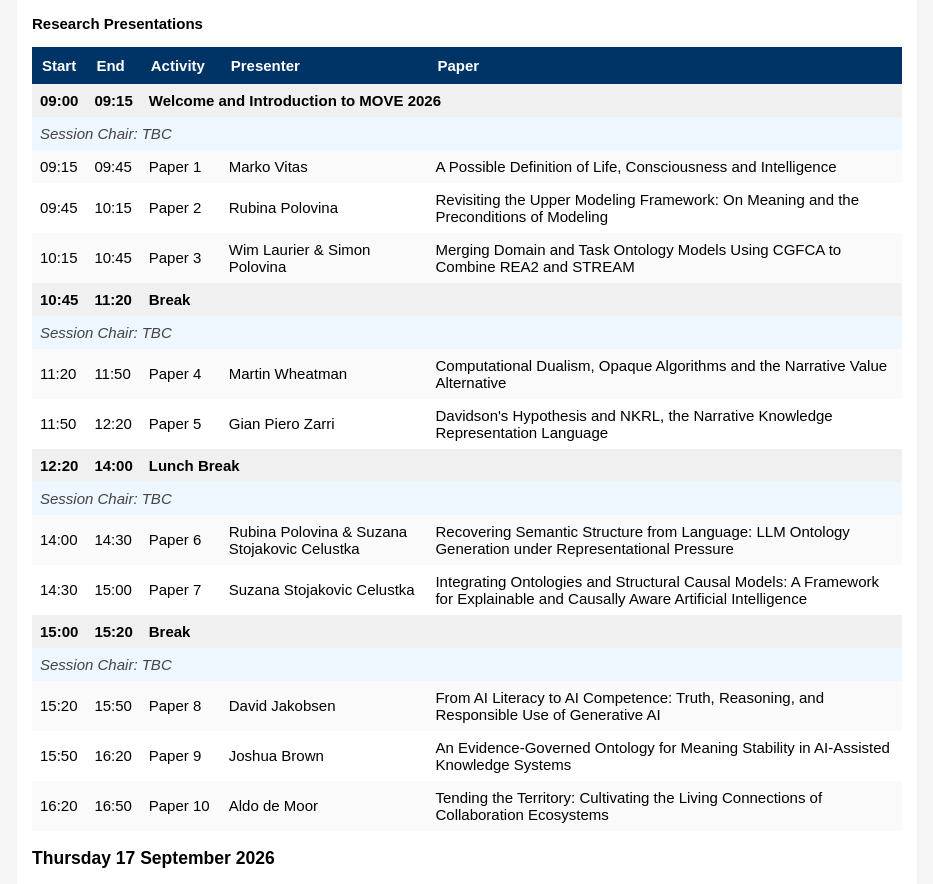
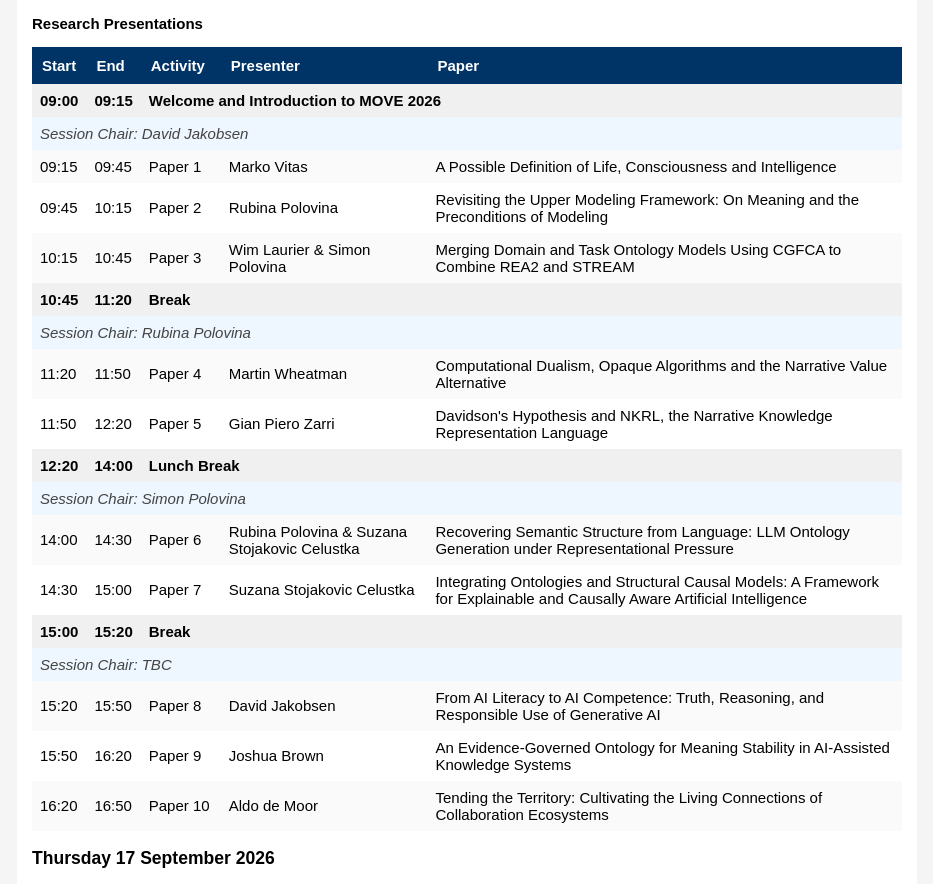
Before and after one commit to simonpolovinaSLL/MOVE, a plain HTML site: page index.html in a window 1280 px wide. Shown: the part 1390-2274 px from the top of the page, without its empty margins (173-1106 px from the left). Drawn offline with Linux system fonts and the light colour scheme.

Commit message:
Update session chair names in index.html

```diff
--- a/index.html
+++ b/index.html
@@ -258,7 +258,7 @@ Workshop Programme
 
 <tr class="chair-row">
     <td colspan="5">
-        Session Chair: TBC
+        Session Chair: David Jakobsen
     </td>
 </tr>
 
@@ -296,7 +296,7 @@ Workshop Programme
 
 <tr class="chair-row">
     <td colspan="5">
-        Session Chair: TBC
+        Session Chair: Rubina Polovina
     </td>
 </tr>
 
@@ -325,7 +325,7 @@ Workshop Programme
 
 <tr class="chair-row">
     <td colspan="5">
-        Session Chair: TBC
+        Session Chair: Simon Polovina
     </td>
 </tr>
 
```
